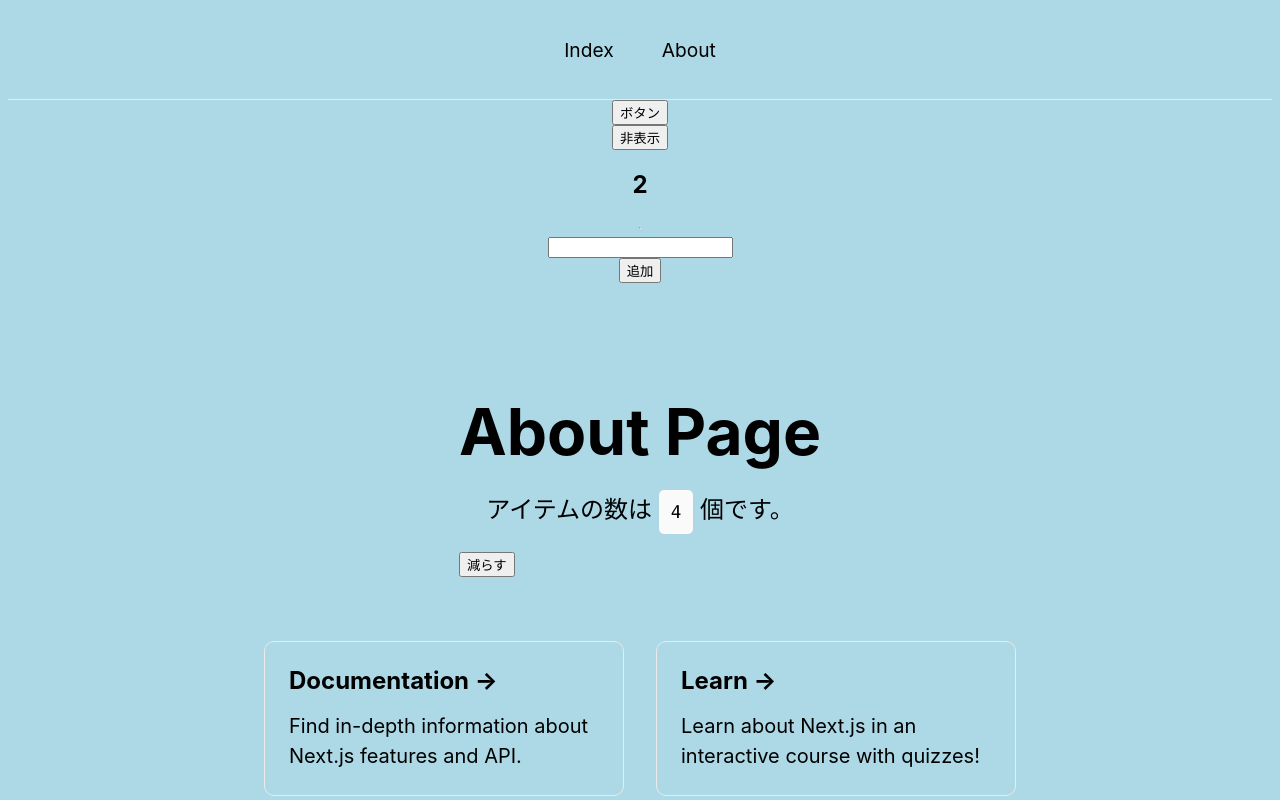
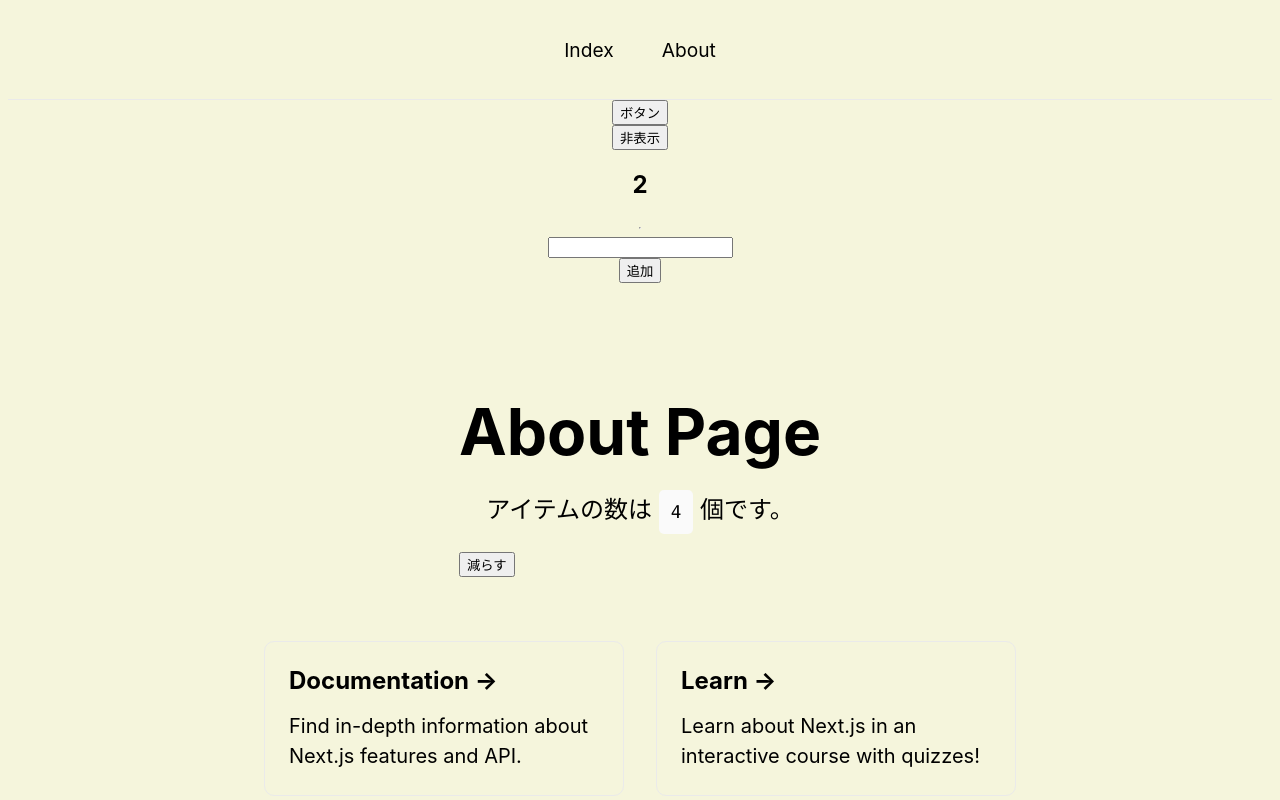
Before and after one commit to ryukichi-nana/nextjs-blog, a Next.js app: page /about in a window 1280 px wide. Shown: the top 800 px of the page. Built offline with nearby package versions, Linux system fonts and the light colour scheme.

Commit message:
✨ useRouterを学びました

```diff
--- /dev/null
+++ b/src/hooks/useBgColor.jsx
@@ -0,0 +1,17 @@
+import { useRouter } from "next/router";
+import { useEffect, useMemo } from "react";
+
+export const useBgColor = () => {
+  const router = useRouter();
+
+  const bgColor = useMemo(() => {
+    return router.pathname === "/" ? "lightblue" : "beige";
+  }, [router.pathname])
+
+  useEffect(() => {
+    document.body.style.backgroundColor = bgColor
+    return () => {
+      document.body.style.backgroundColor = "";
+    };
+  }, [bgColor]);
+};
--- a/src/hooks/useBgLightBlue.jsx
+++ /dev/null
@@ -1,10 +0,0 @@
-import { useEffect } from "react";
-
-export const useBgLightBlue = () => {
-  useEffect(() => {
-    document.body.style.backgroundColor = "lightblue";
-    return () => {
-      document.body.style.backgroundColor = "";
-    };
-  }, []);
-};
--- a/src/pages/_app.jsx
+++ b/src/pages/_app.jsx
@@ -2,12 +2,12 @@
 import "src/styles/global.css";
 import { useCounter } from "src/hooks/useCounter";
 import { useInputArray } from "src/hooks/useInputArray";
-import { useBgLightBlue } from "src/hooks/useBgLightBlue";
+import { useBgColor } from "src/hooks/useBgColor";
 
 function MyApp({ Component, pageProps }) {
     const counter = useCounter();
     const inputArray = useInputArray();
-    useBgLightBlue();
+    useBgColor();
 
   return (
     <>
```
